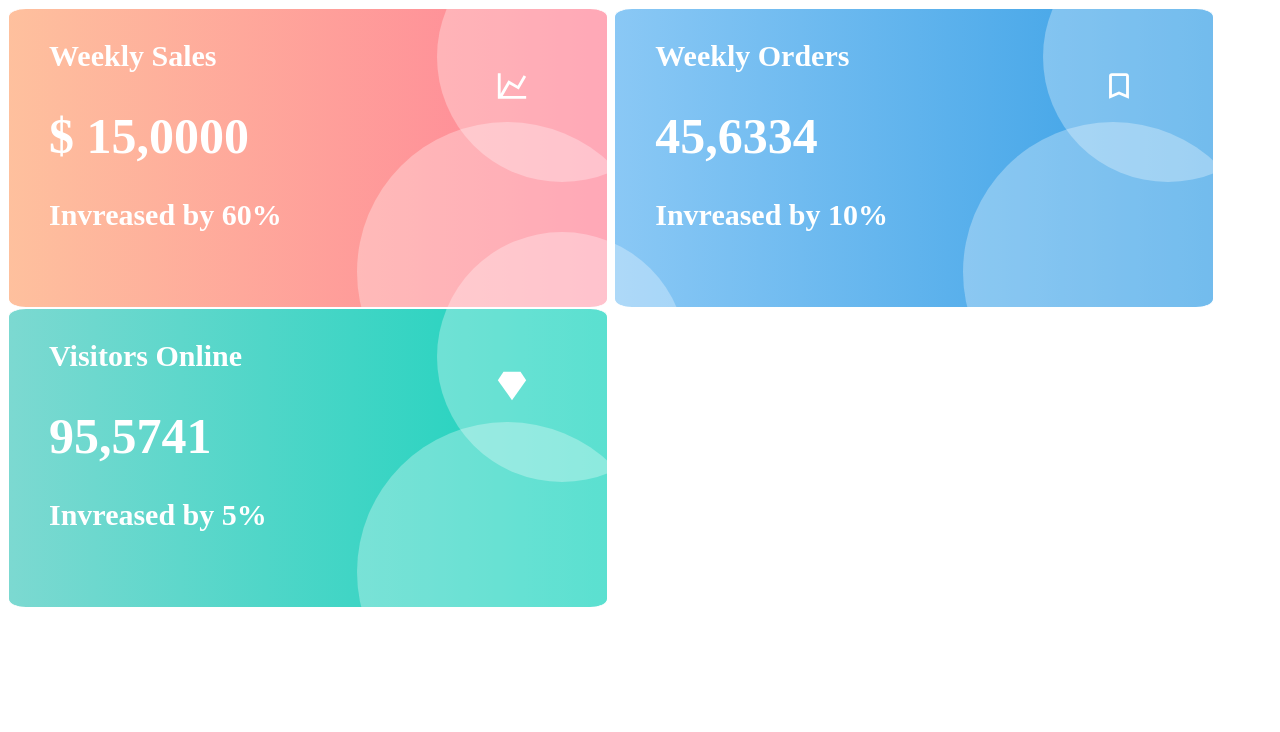
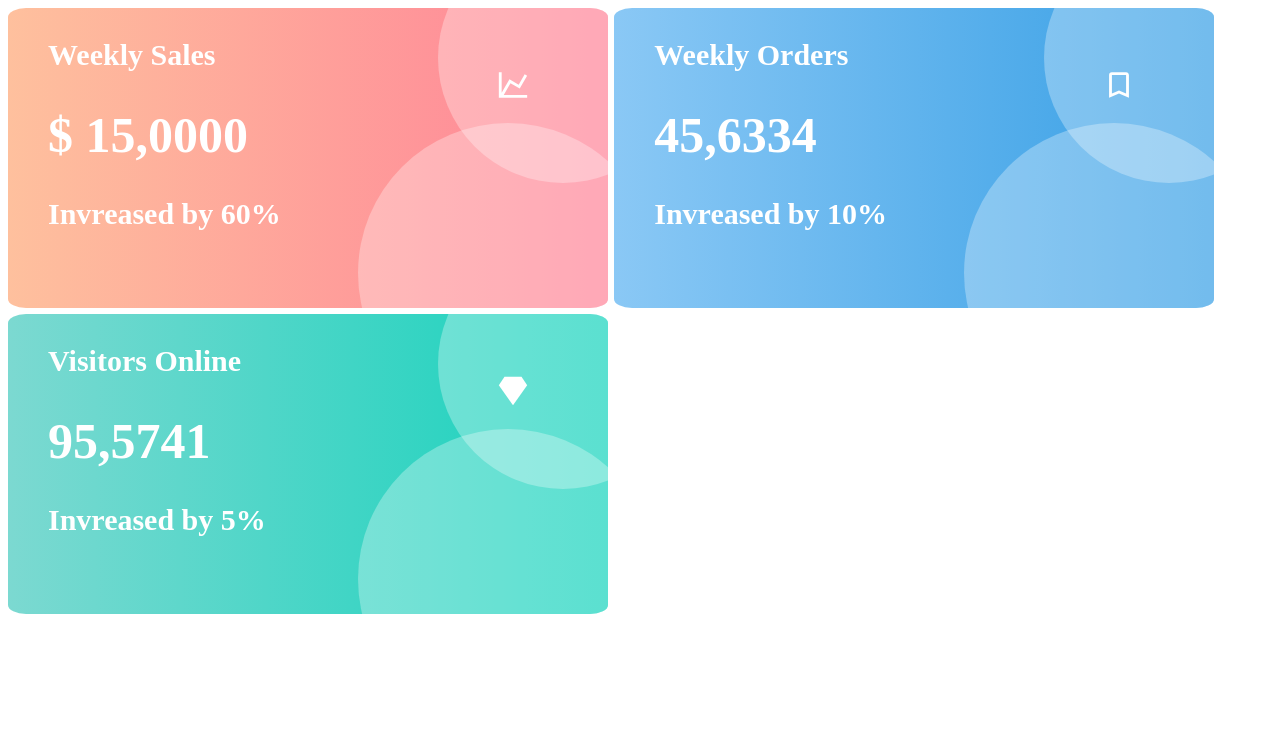
Before and after one commit to Maxim-Cha-Cha/cards, a plain HTML site: page index.html in a window 1280 px wide. Drawn offline with Linux system fonts and the light colour scheme.

Commit message:
поправил

```diff
--- a/assets/css/style.css
+++ b/assets/css/style.css
@@ -1,19 +1,17 @@
 * {
   box-sizing: border-box;
 }
-.body{
+.conteiner{
   color: white;
   font-size: 25px;
 }
-.div{
-  display: inline-block
-}
-.div1 {
-  border: 1px solid white;
+.cards {
   width: 600px;
   height: 300px;
   border-radius: 3%;
   position: relative;
+  overflow: hidden;
+  display: inline-block
 }
 .background1{
   background: linear-gradient(
--- a/index.html
+++ b/index.html
@@ -7,8 +7,8 @@
     <link rel="stylesheet" href="./assets/css/style.css" />
     <title>Cards</title>
   </head>
-  <body class="body">
-    <div class="div div1 background1">
+  <body class="conteiner">
+    <div class="cards background1">
       <p class="text">Weekly Sales</p>
       <h1 class="h1">$ 15,0000</h1>
       <p class="text">Invreased by 60%</p>
@@ -16,7 +16,7 @@
       <figure class="figure1"></figure>
       <img class="img" src="./assets/img/chart-line.svg" alt="znak">
     </div>
-    <div class="div div1 background2">
+    <div class="cards background2">
       <p class="text">Weekly Orders</p>
       <h1 class="h1">45,6334</h1>
       <p class="text">Invreased by 10%</p>
@@ -24,7 +24,7 @@
       <figure class="figure1"></figure>
       <img class="img" src="./assets/img/bookmark-outline.svg" alt="znak">
     </div>
-    <div class="div div1 background3">
+    <div class="cards background3">
       <p class="text">Visitors Online</p>
       <h1 class="h1">95,5741</h1>
       <p class="text">Invreased by 5%</p>
```
